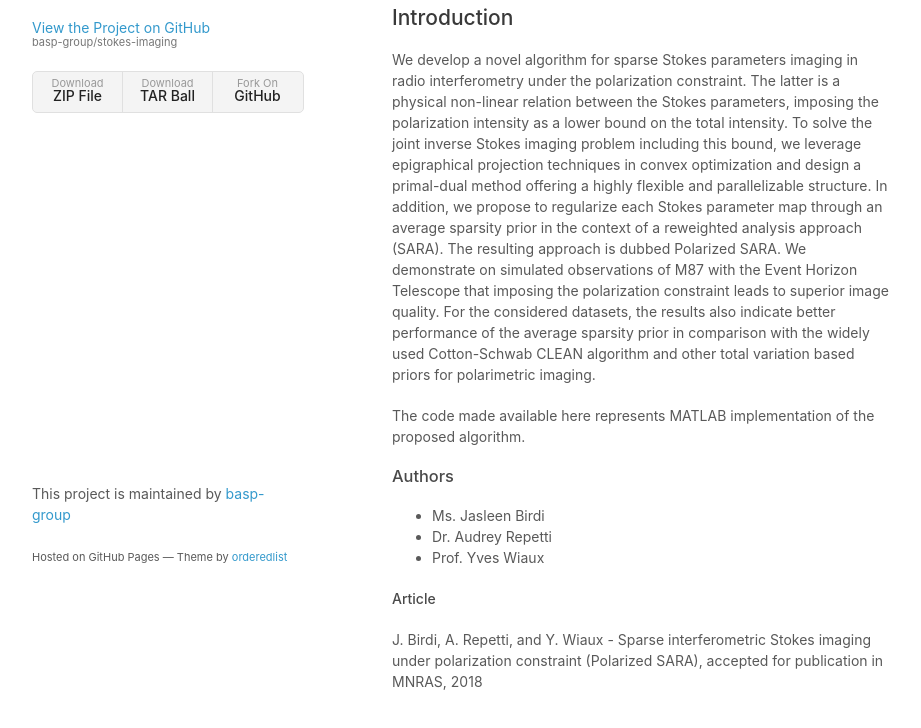
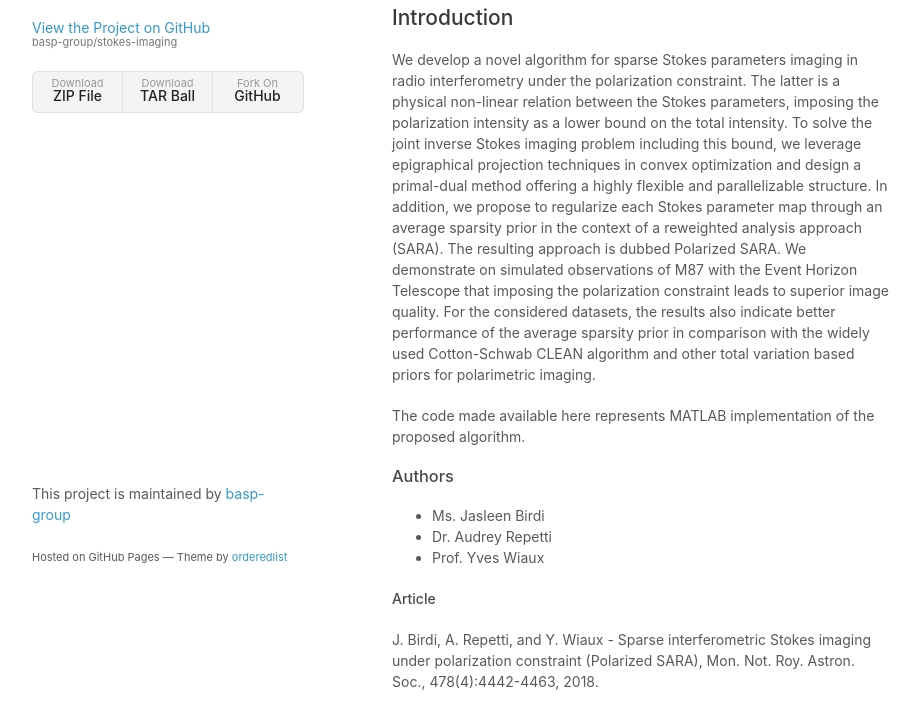
Before and after one commit to basp-group/Polarised-SARA, a plain HTML site: page index.html in a window 1280 px wide. Shown: the part 164-892 px from the top of the page, without its empty margins (178-1099 px from the left). Drawn offline with Linux system fonts and the light colour scheme; files whose address does not match are found by name.

Commit message:
Update index.html

```diff
--- a/index.html
+++ b/index.html
@@ -42,7 +42,7 @@
 </ul>
 
 <h4>Article</h4>
-<p>J. Birdi, A. Repetti, and Y. Wiaux - Sparse interferometric Stokes imaging under polarization constraint (Polarized SARA), accepted for publication in MNRAS, 2018</p>
+<p>J. Birdi, A. Repetti, and Y. Wiaux - Sparse interferometric Stokes imaging under polarization constraint (Polarized SARA), Mon. Not. Roy. Astron. Soc., 478(4):4442-4463, 2018. </p>
 
 </section>
       <footer>
```
